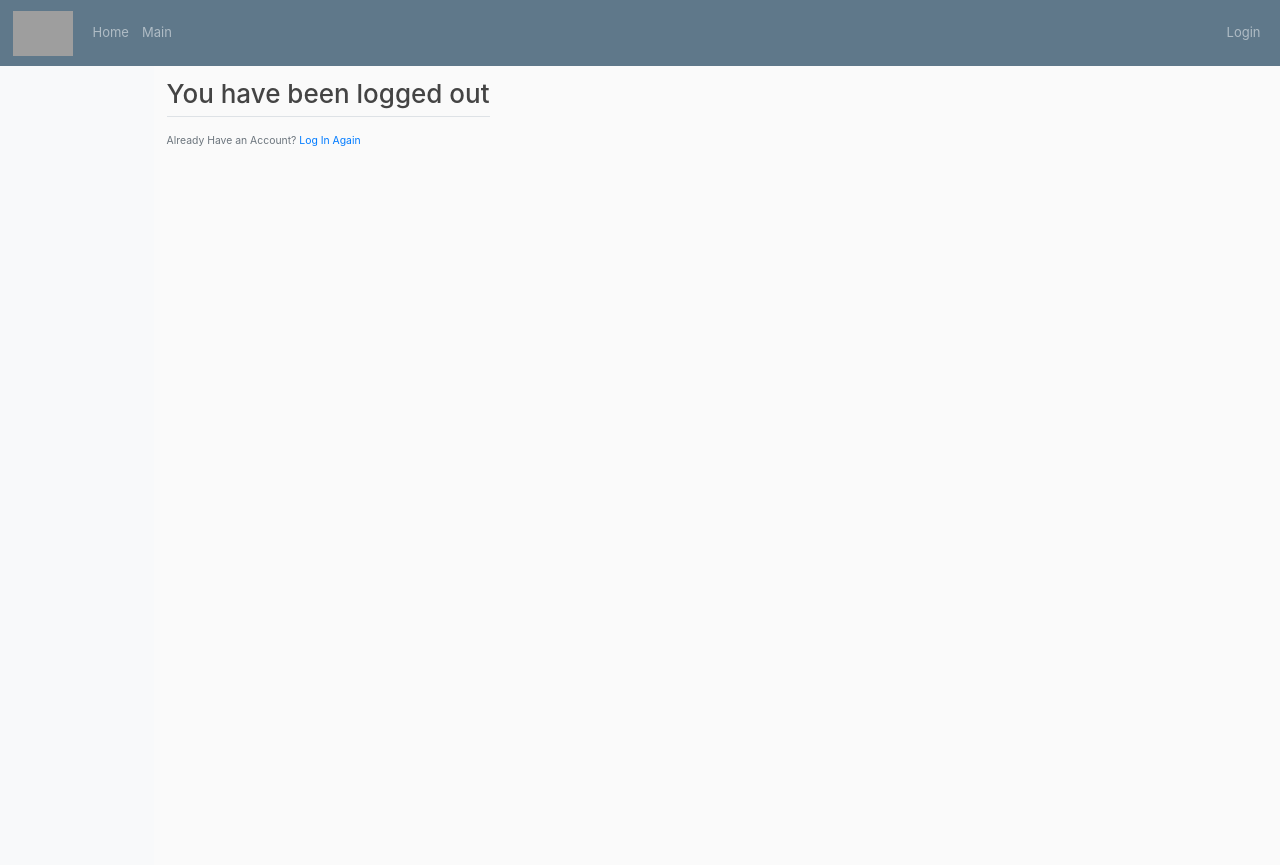
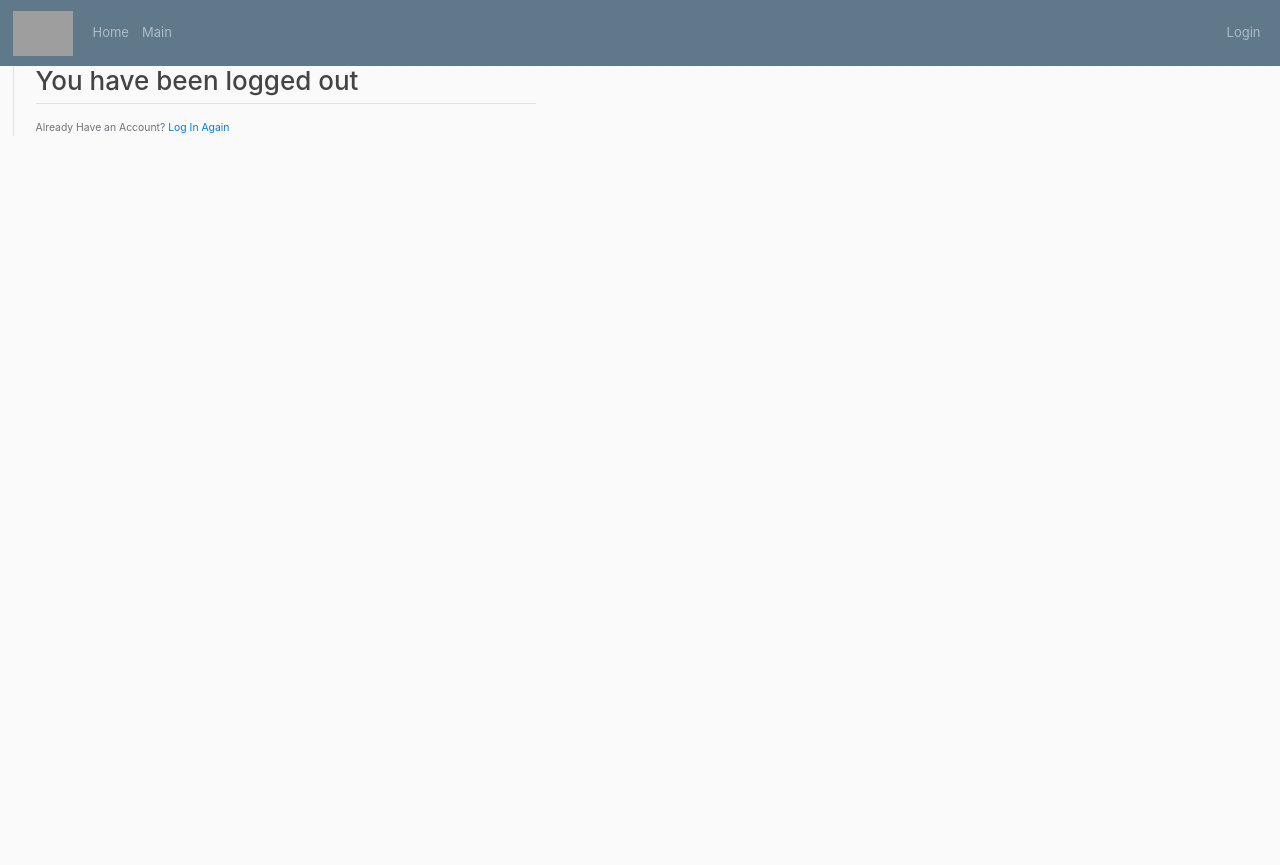
Before and after one commit to JordanHyatt/django-aux, a Django app: page /daux/logout/ in a window 1280 px wide. After the commit the page ends 136 px from the top, so only its background shows below. Run offline with Django 4.2, Linux system fonts and the light colour scheme; parts of the project's set-up code (start-up, migrations or seed data) failed here and were passed over; some libraries are stand-ins or nearby versions; grey boxes are pictures that could not be loaded.

Commit message:
- Restricted login/logout template forms to 500px
-Made null filtering the default option on plotly mixin

```diff
--- a/django_aux/templates/django_aux/login.html
+++ b/django_aux/templates/django_aux/login.html
@@ -4,7 +4,7 @@
 {% block content %}
 <h1 class="text-center"> {{ header }} </h1>
 <hr>
-<div class="content-section">
+<div class="col-flex" style="max-width:500px">
     <form method="POST">{% csrf_token %}
         <fieldset class='form-group'>
             <legend class="border-bottom mb-4">Login</legend>
--- a/django_aux/templates/django_aux/logout.html
+++ b/django_aux/templates/django_aux/logout.html
@@ -4,7 +4,7 @@
 
 {% block content %}
 <h2>You have been logged out</h2>
-<div class="border-top pt-3">
+<div class="border-top pt-3 " style="max-width:500px">
     <small class="text-muted">
         Already Have an Account? <a href={% url 'login' %}>Log In Again</a>
     </small>
--- a/django_aux/views.py
+++ b/django_aux/views.py
@@ -319,6 +319,7 @@ class PlotlyMixin:
     plot_width = 1000
     plot_height = None
     max_records = 1_000_000_000
+    remove_null_agg = True # whether or not to remove null values post aggregation
 
 
     def check_qs_count(self):
@@ -392,7 +393,7 @@ class PlotlyMixin:
         """
         agg_func = self.yd.get('agg_expr')
         akwargs = {f'{self.y}':agg_func}
-        akwargs['N'] = Count('id')
+        akwargs['N'] = Count('id', distinct=True)
         return akwargs
 
     def get_grouped_qs(self):
@@ -410,6 +411,9 @@ class PlotlyMixin:
         fargs = [~Q(**{f'{self.x}':None})]
         if self.color != None: fargs.append(~Q(**{f'{self.color}':None}))
         if self.aggregate_by != None: fargs.append(~Q(**{f'{self.aggregate_by}':None}))
+        if self.remove_null_agg:
+            fargs.append(~Q(**{self.y:None}))
+        print(fargs)
         gqs = qs.values(*vargs, **vkwargs).annotate(**akwargs).filter(*fargs, **fkwargs).order_by(self.x)
         return gqs
 
--- a/example/templates/base.html
+++ b/example/templates/base.html
@@ -59,26 +59,20 @@
     </div>
 
 
-    <div class="container-fluid">
-        <div class="row min-vh-100 flex-column flex-md-row">
-            <aside class="col-12 col-md-2 p-0 bg-light flex-shrink-1" style="width:12%;flex: 0 0 12%;max-width: 12%;">
-                <nav class="navbar navbar-expand navbar-light bg-light flex-md-column flex-row align-items-start py-2">
-                    <div class="collapse navbar-collapse ">
-                        {% block sidebar %}{% endblock %}
-                    </div>
-                </nav>
-            </aside>
-            <main class="col-flex bg-faded py-3 ml-3">
+    <main role="main" class="container-fluid">
+        <div class="row">
+            <div class="col-flex border-right ml-2">
+                <div class="mr-2">
+                    {% block sidebar %}{% endblock %}
+                </div>
+            </div>
+            <div class="col-9 ml-2">
                 {% if messages %}
-                <div class="alert alert-block alert-danger">
-                    <ul class="messages">
-                        {% for message in messages %}
-                        <li{% if message.tags %} class="{{ message.tags }}" {% endif %}>
-                            {{ message|safe }}
-                            </li>
-                            {% endfor %}
-                    </ul>
+                {% for message in messages %}
+                <div class="alert alert-{{ message.tags }}">
+                    {{ message }}
                 </div>
+                {% endfor %}
                 {% endif %}
                 <div class="modal fade" tabindex="-1" role="dialog" id="modal">
                     <div class="modal-dialog" role="document">
@@ -86,9 +80,9 @@
                     </div>
                 </div>
                 {% block content %}{% endblock %}
-            </main>
+            </div>
         </div>
-    </div>
+    </main>
 
 
     <!-- Optional JavaScript -->
```
